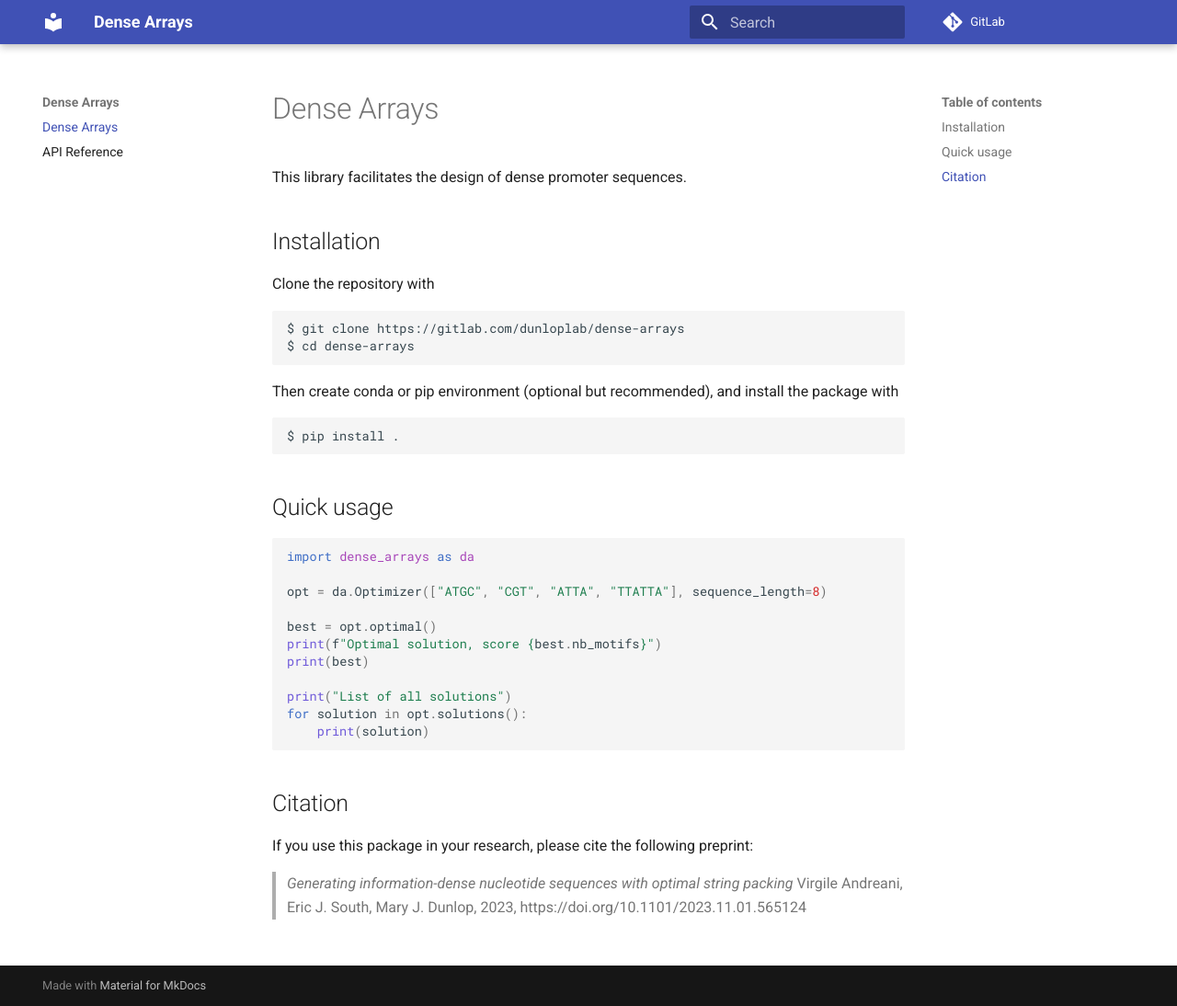
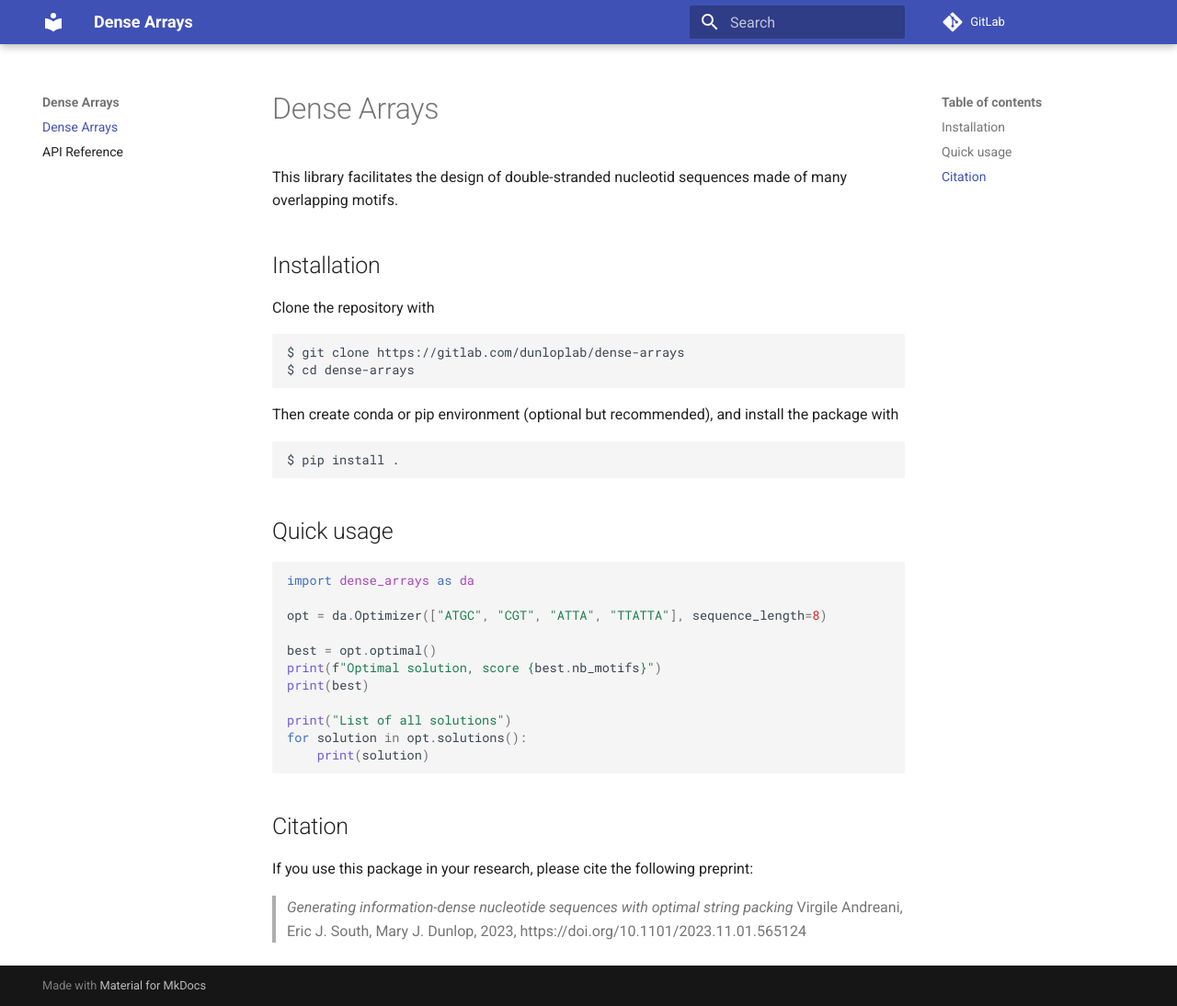
Before and after one commit to e-south/dense-arrays, an MkDocs documentation site: the page built from docs/index.md, in a window 1280 px wide and 1094 px high. Shown: the whole window at 92% size. Built offline with MkDocs 1.6.1 and Material for MkDocs 9.7.7, drawn with Linux system fonts in a browser that asks for light colours; comment, search, counter and statistics services are not loaded.

Commit message:
Improve index page

```diff
--- a/docs/index.md
+++ b/docs/index.md
@@ -1,6 +1,6 @@
 # Dense Arrays
 
-This library facilitates the design of dense promoter sequences.
+This library facilitates the design of double-stranded nucleotid sequences made of many overlapping motifs.
 
 ## Installation
 
```
